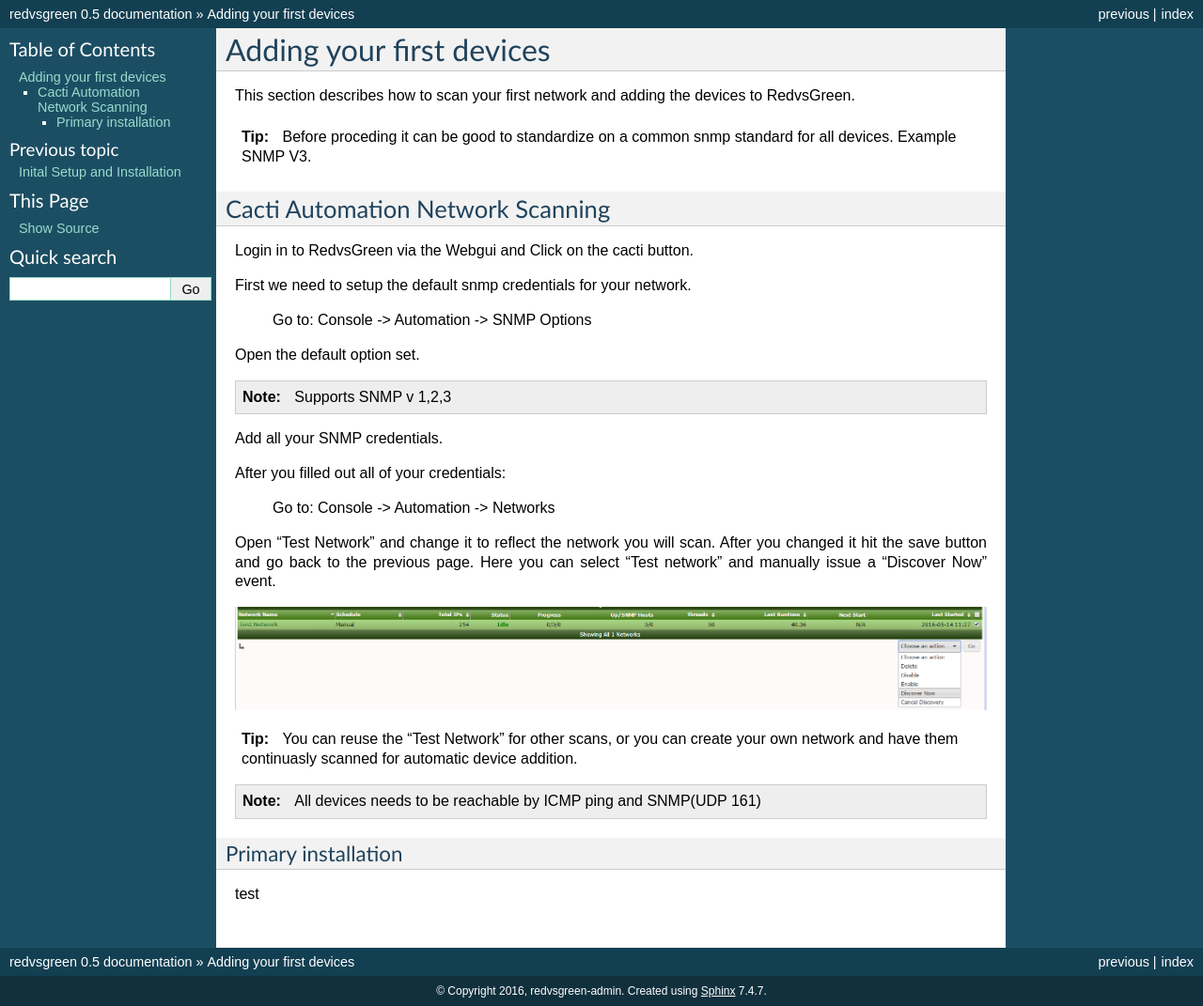
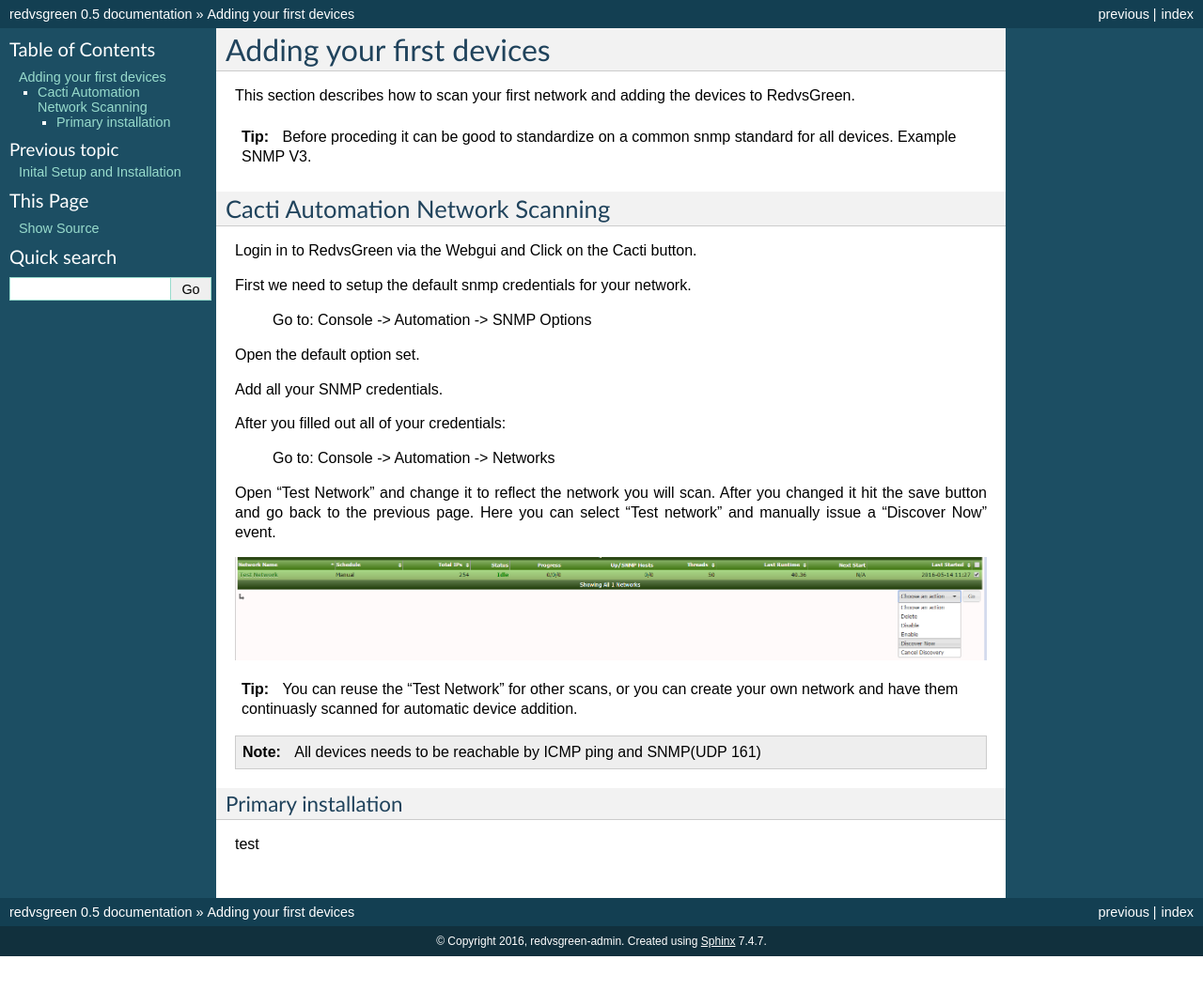
Before and after one commit to RedvsGreen-org/Docs, a Sphinx documentation site: the page built from docs/source/addingfirstnetwork.rst, in a window 1280 px wide. Shown: the whole page at 94% size. Built offline with Sphinx 7.4.7, drawn with Linux system fonts in a browser that asks for light colours; after the commit the page ends 1018 px from its top, so only the background shows below that.

Commit message:
Update addingfirstnetwork.rst

```diff
--- a/docs/source/addingfirstnetwork.rst
+++ b/docs/source/addingfirstnetwork.rst
@@ -8,15 +8,13 @@ This section describes how to scan your first network and adding the devices to
 Cacti Automation Network Scanning
 ------------
 
-Login in to RedvsGreen via the Webgui and Click on the cacti button.
+Login in to RedvsGreen via the Webgui and Click on the Cacti button.
 
 First we need to setup the default snmp credentials for your network.
 
     Go to: Console -> Automation -> SNMP Options
 
 Open the default option set.
-
-.. Note:: Supports SNMP v 1,2,3
 
 Add all your SNMP credentials.
 
```
